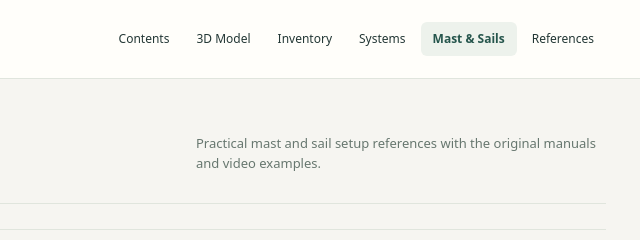
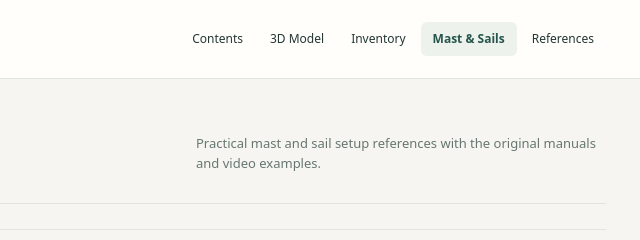
Before and after one commit to bayrp22/catalina22-model, a website: page dist/project/rigging/index.html in a window 1280 px wide. Shown: the top 240 px of the page, 640-1280 px from the left. Drawn offline with Linux system fonts and the light colour scheme.

Commit message:
Remove Systems page from navigation and project contents

```diff
--- a/dist/project/rigging/index.html
+++ b/dist/project/rigging/index.html
@@ -1,5 +1,5 @@
 <!doctype html><html lang="en"><head><meta charset="utf-8"><meta name="viewport" content="width=device-width, initial-scale=1"><meta name="color-scheme" content="light"><title>Mast & Sails | Catalina 22 Restoration Library</title><link rel="stylesheet" href="/project/project.css"><meta name="description" content="Catalina 22 restoration project reference library"></head><body>
-<header><div class="shell top"><a href="/project/" class="brand">Catalina <em>22</em><small>Restoration / project library</small></a><nav class="nav" aria-label="Project pages"><a href="/project/" >Contents</a><a href="/" >3D Model</a><a href="/project/inventory/" >Inventory</a><a href="/project/systems/" >Systems</a><a href="/project/rigging/" aria-current="page">Mast & Sails</a><a href="/project/references/" >References</a></nav></div></header>
+<header><div class="shell top"><a href="/project/" class="brand">Catalina <em>22</em><small>Restoration / project library</small></a><nav class="nav" aria-label="Project pages"><a href="/project/" >Contents</a><a href="/" >3D Model</a><a href="/project/inventory/" >Inventory</a><a href="/project/rigging/" aria-current="page">Mast & Sails</a><a href="/project/references/" >References</a></nav></div></header>
 <main class="shell"><div class="pagehead"><div class="eyebrow">Catalina 22 / Mast & Sails</div><p>Practical mast and sail setup references with the original manuals and video examples.</p></div><section id="rigging" class="section"><div class="sectionhead"><div><div class="eyebrow">04 / Field procedure</div><h2>Mast stepping & sail setup</h2></div><span class="pill warn">Inspection and crew required</span></div>
 <div class="grid"><div class="card c7"><h3>Watch a Catalina 22 demonstration</h3><p>Select an instructional video below. YouTube may apply embed restrictions; an external watch link is also provided.</p>
 <div id="videoPanel" class="video empty"><div><strong>Choose a mast-raising method</strong><p>Player loads on selection, not on page load.</p></div></div><div class="vidbuttons"><button type="button" class="videoChoice" data-video="C5WdqdlB8Nc">Mast raising · no gin pole</button><button type="button" class="videoChoice" data-video="l81rwc6-8SM">Boom as gin pole · alternative</button><button type="button" class="videoChoice" data-video="eiuZQyS6eXM">Hoist main & jib · Catalina 22</button></div><a id="youtubeOpen" href="https://www.youtube.com/results?search_query=catalina+22+mast+raising" target="_blank" rel="noopener">Open the video on YouTube ↗</a>
```
